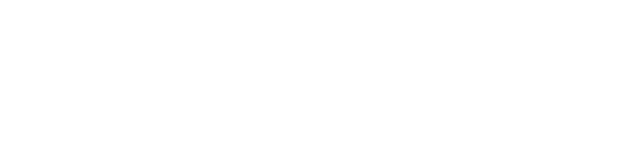
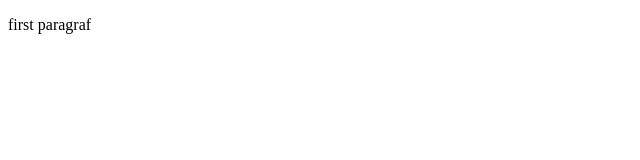
Before and after one commit to IonM888/test2, a plain HTML site: page index.html in a window 1280 px wide. Shown: the whole page, without its empty margins (0-640 px from the left). Drawn offline with Linux system fonts and the light colour scheme.

Commit message:
am adaugat un paragraf

```diff
--- a/index.html
+++ b/index.html
@@ -5,6 +5,7 @@
     <title>Title</title>
 </head>
 <body>
+<p>first paragraf</p>
 
 </body>
 </html>
```
